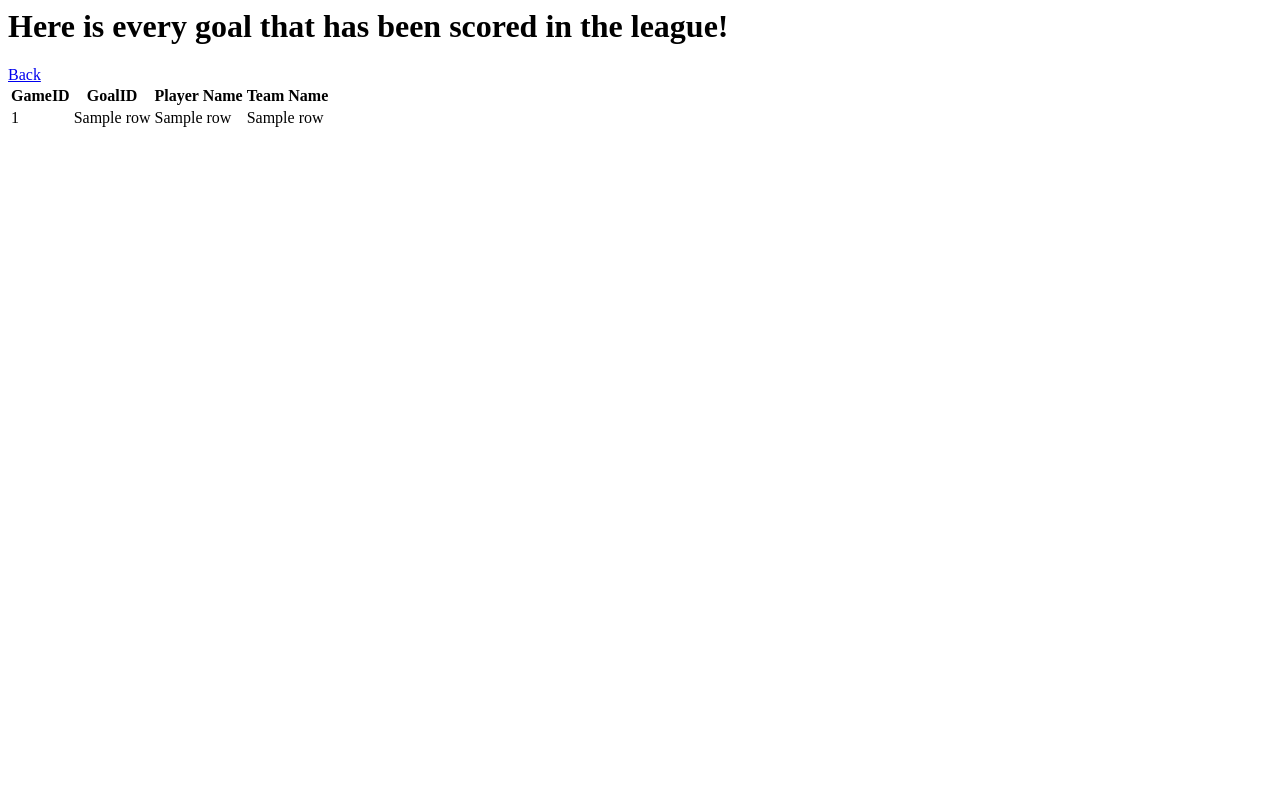
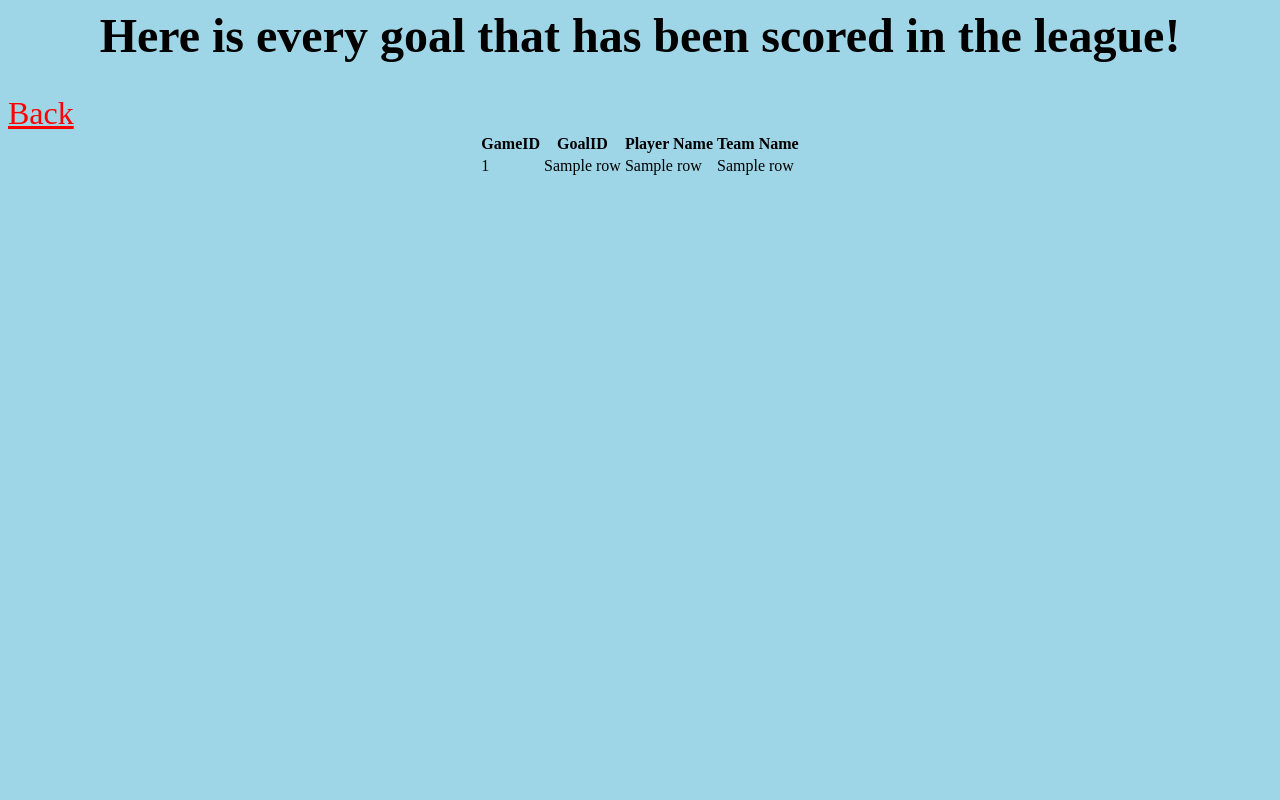
Before and after one commit to everettprussak/SoccerWebsite, a Flask app: template template/view_all_goals.html in a window 1280 px wide. Run offline with Flask 3, Linux system fonts and the light colour scheme; the template is opened without the code that fills it: most values are stand-ins (such as "Sample title", 1, 10 or a date in 2020).

Commit message:
Update view_all_goals.html

```diff
--- a/template/view_all_goals.html
+++ b/template/view_all_goals.html
@@ -1,9 +1,14 @@
+<!-- this is the creating of the page -->
 <html>
-<title>View All Goals</title>
-<h1>Here is every goal that has been scored in the league!</h1>
-<a href='coach'>Back</a>
-
-<table>
+  <!-- this is setting the backround color of the page -->
+  <body style="background-color:rgb(159, 214, 231);">
+    <!-- this is for the title -->
+    <center><title style="font-size: 3rem; color: #000000">View All Goals</title></center>
+    <center> <h1 style="font-size: 3rem; color: #000000">Here is every goal that has been scored in the league!</h1></center>
+   <!-- this is a button for returning to the privouse page -->
+    <a href='coach' style="font-size: 2rem; color: #ff0000">Back</a>
+    <!-- displays a table for the user to view all goals -->
+    <center><table>
       <thread>
         <tr>
           <th>GameID</th>
@@ -22,6 +27,6 @@
         {% endfor %}
         </tbody>
       </thread>
-</table>
-
+    </table></center>
+  </body>
 </html>
```
Lines whose indentation alone changed are shown as unchanged.
